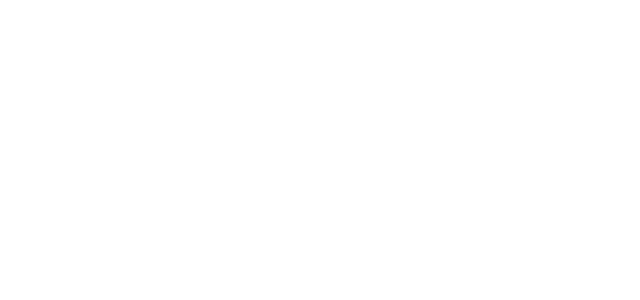
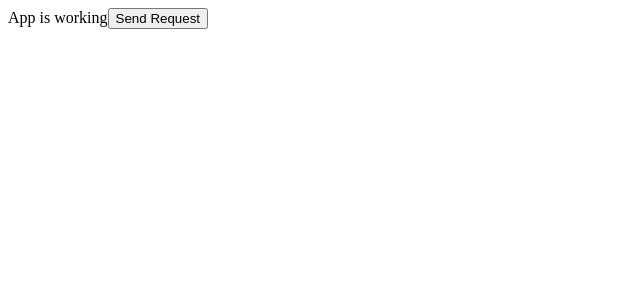
Before and after one commit to Thom-Roberts/Gambit-react, a React (Create React App) app: page / in a window 1280 px wide. Shown: the top 300 px of the page, without its empty margins (0-640 px from the left). Built offline with nearby package versions, Linux system fonts and the light colour scheme.

Commit message:
Added main function to profile request Added button to App.js to run function

```diff
--- a/src/App.js
+++ b/src/App.js
@@ -1,13 +1,16 @@
 import React from 'react';
-
-function App() {
+import { main } from './services/ProfileRequest';
 
 
-  return (
-    <div>
-
-    </div>
-  );
+class App extends React.Component {
+  render() {
+    return (
+      <div>
+        App is working
+        <button onClick={main('Warrior342')}>Send Request</button>
+      </div>
+    );
+  }
 }
 
 export default App;
--- a/src/services/ProfileRequest.js
+++ b/src/services/ProfileRequest.js
@@ -1,4 +1,3 @@
-//import { BUNGIEAPIKEY } from './BUNGIECRED';
 const BUNGIEAPIKEY = require('./BUNGIECRED').BUNGIEAPIKEY;
 const BUNGIEROOTPATH = 'https://www.bungie.net/Platform/';
 const OPTIONS = {
@@ -18,7 +17,6 @@ async function main(name) {
 	}
 }
 
-
 function GetMembershipData(name) {
 	return fetch(BUNGIEROOTPATH + SEARCHPLAYERURL(name), {
 		method: 'GET',
@@ -33,4 +31,8 @@ function GetMembershipData(name) {
 	});
 }
 
-main('Warrior342');
+module.exports = {
+	main
+};
+
+//main('Warrior342');
```
Also changed, not shown: 1 other file (tests, documents, lock files or other folders).
